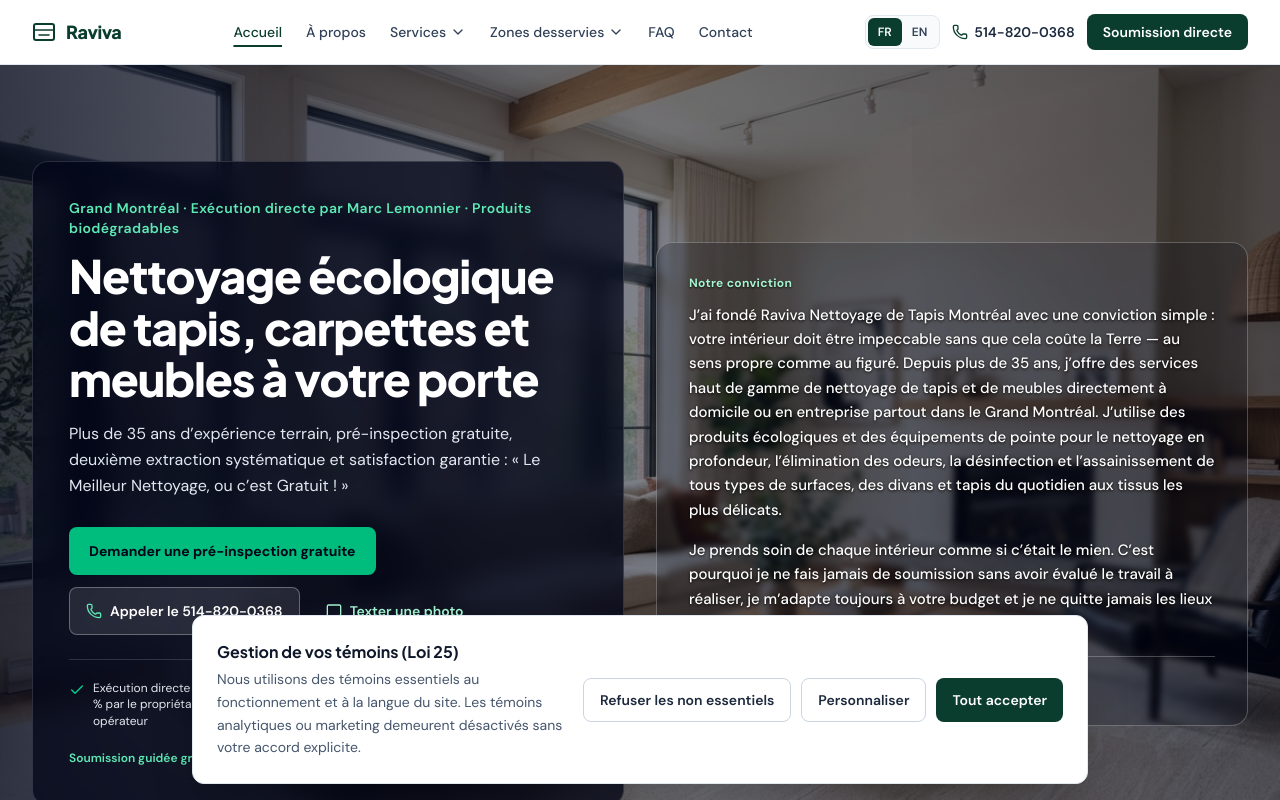
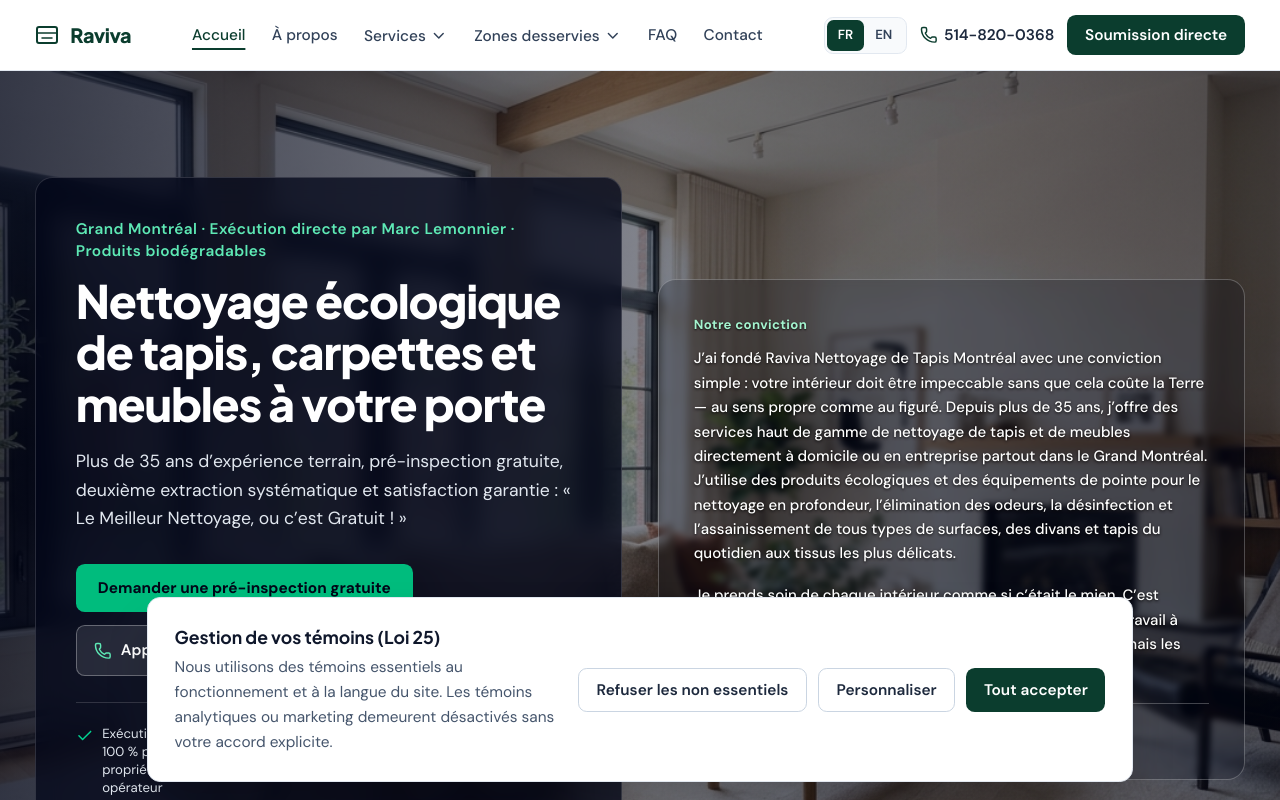
Before and after one commit to Zenmarc8/raviva-nettoyage-tapis, a React (Vite) app: page / in a window 1280 px wide. Shown: the top 800 px of the page. Built offline with nearby package versions, Linux system fonts and the light colour scheme.

Commit message:
Set html font size to 110%
Increase base font size for better readability.

```diff
--- a/src/index.css
+++ b/src/index.css
@@ -1,5 +1,7 @@
 @import "tailwindcss";
-
+html {
+  font-size: 110%; /* Double la taille de tous les textes (équivalent 2em global) */
+}
 :root {
   --brand-primary: #0b3d2e;
   --brand-primary-hover: #082d22;
```
